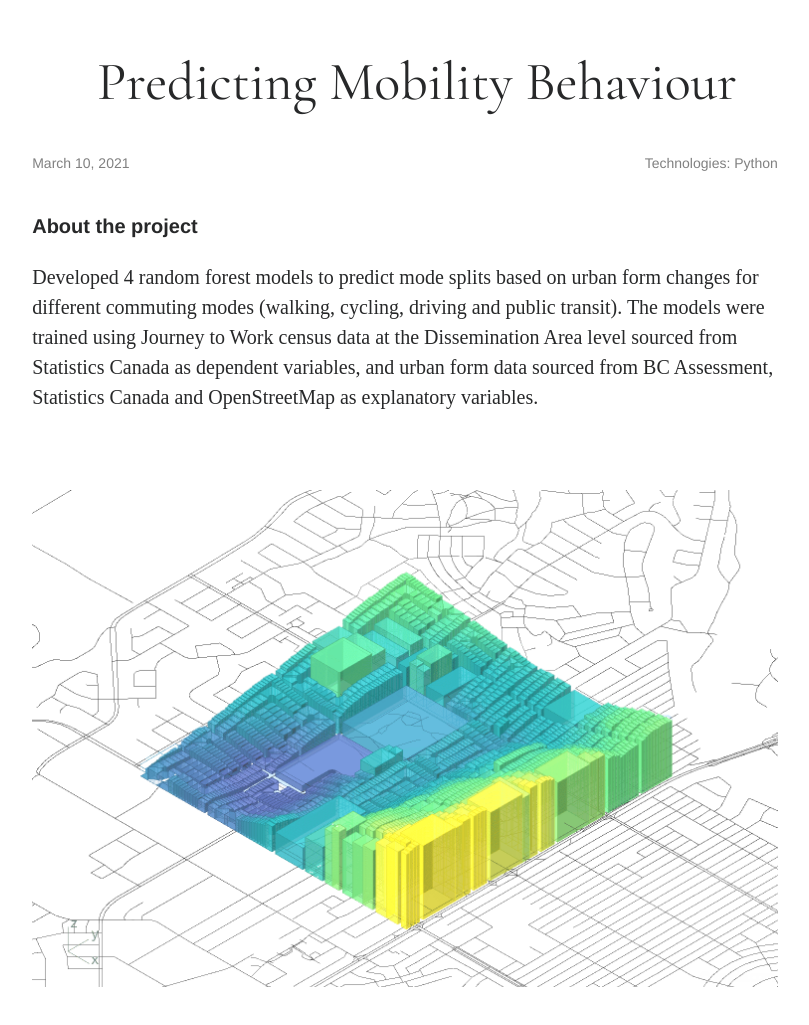
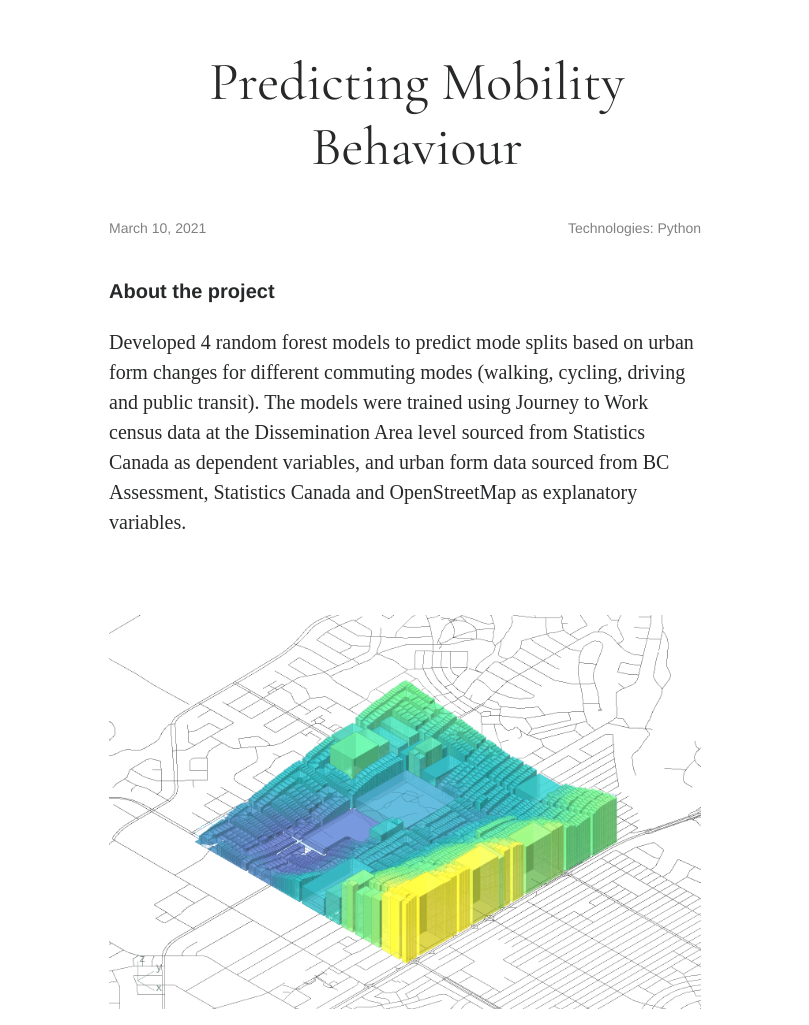
Before and after one commit to nicholas-martino/portfolio, a Django app: page /1/ in a window 1280 px wide. Shown: the whole page, without its empty margins (223-1032 px from the left). Before the commit the page ends 987 px from the top, so only its background shows below. Run offline with Django 3.2, Linux system fonts and the light colour scheme; data comes from the database, SQL or seed files in the repository; some libraries are stand-ins or nearby versions.

Commit message:
Project detail layout

```diff
--- a/projects/templates/project_detail.html
+++ b/projects/templates/project_detail.html
@@ -35,7 +35,7 @@
   * License: https://bootstrapmade.com/license/
   ======================================================== -->
 </head>
-<div class="row" style="width:62vw; margin:0 auto; margin-top: 50px">
+<div class="row" style="width:50vw; margin:0 auto; margin-top: 50px">
 <h3 class="section-title" style="font-family:Cormorant Garamond; font-size:54">{{ project.title }}</h3>
 <div class="row">
     <div class="col-lg-6">
@@ -46,12 +46,12 @@
     </div>
 </div>
 
-<div class="row" style="width:62vw; font-family:Charter; font-size:20; margin-top: 40px">
+<div class="row" style="width:50vw; font-family:Charter; font-size:20; margin-top: 40px">
     <h6 style="font-family:Helvetica; font-weight: 600; font-size:20">About the project</h6>
     <p>{{ project.description|safe }}</p>
     <img src="{% static project.image %}" alt="">
 </div>
-<div class="row" style="width:62vw; margin:0 auto; font-family:Charter; font-size:20">
+<div class="row" style="width:50vw; margin:0 auto; font-family:Charter; font-size:20">
     <p>{{ project.detailed_description|safe }}</p>
 </div>
 </div>
```
